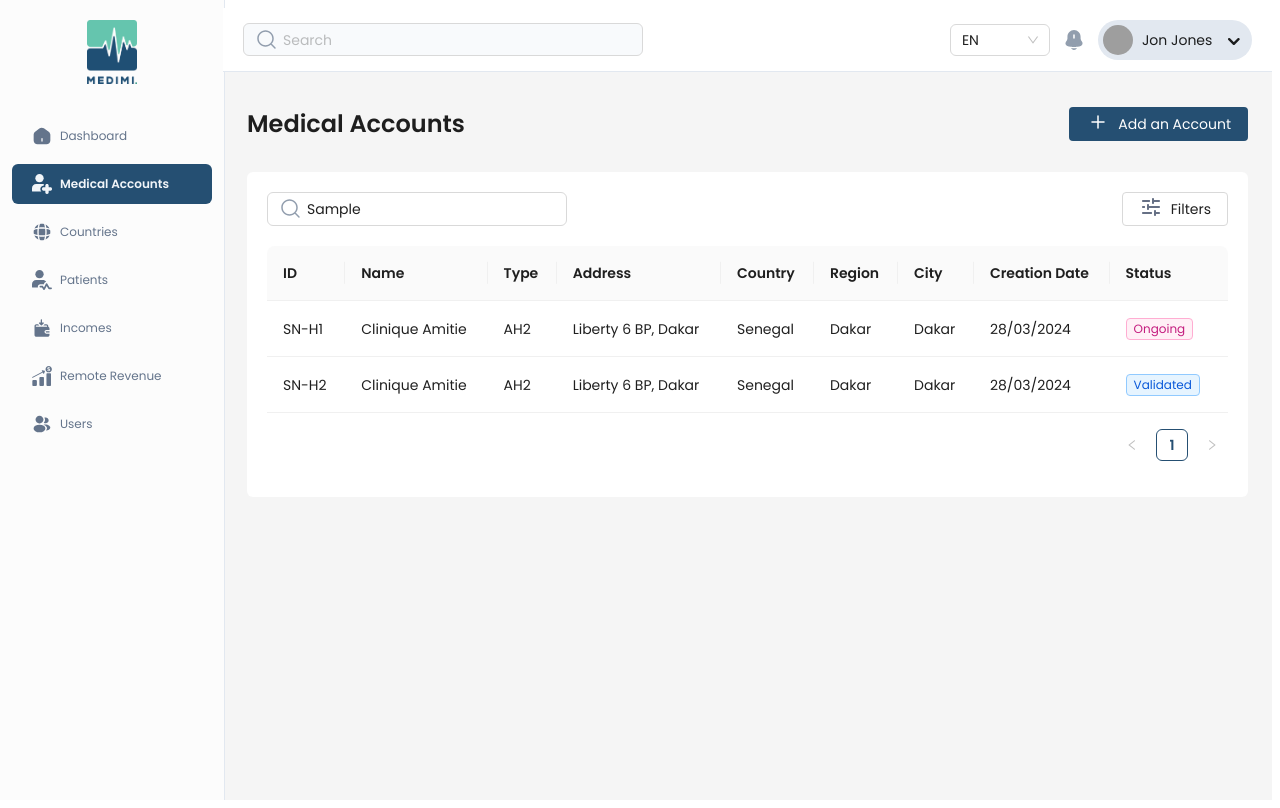
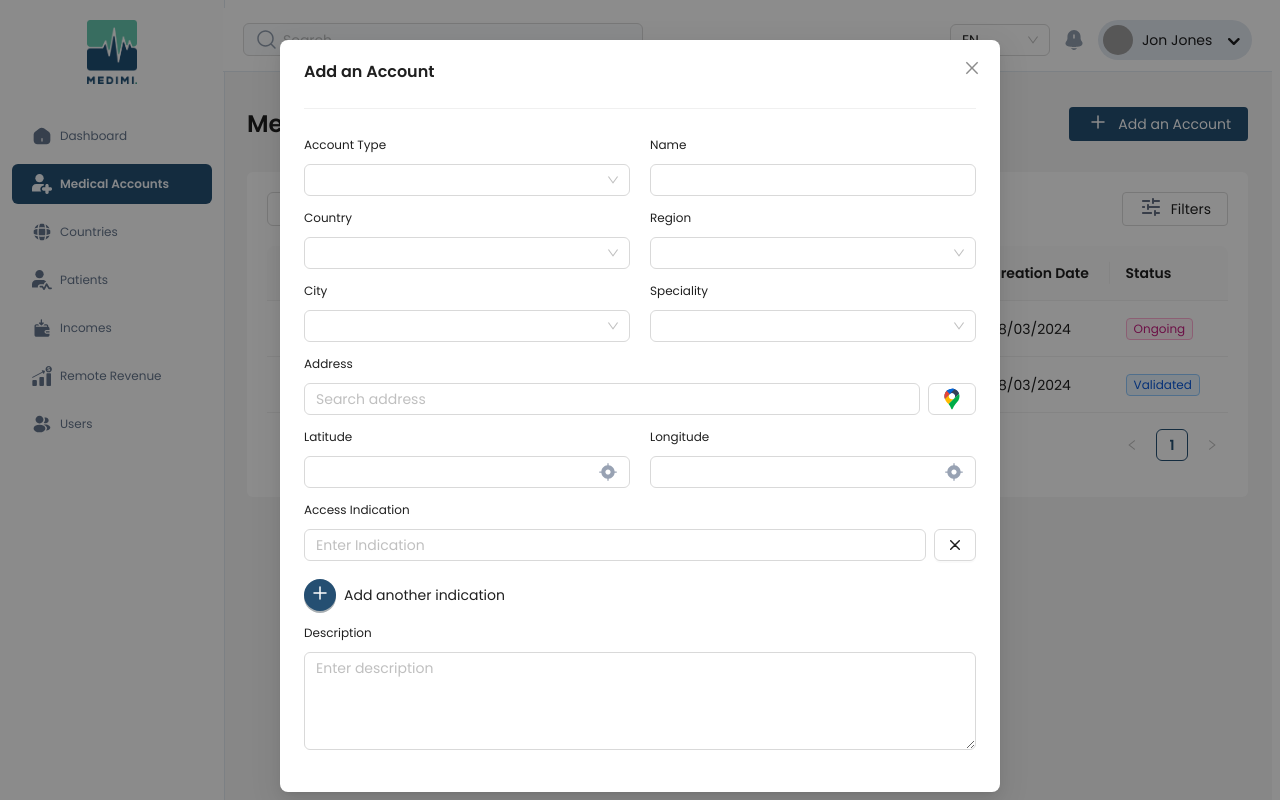
Before and after one commit to deftzero/medimi-admin, a React (Vite) app: page /medical-accounts in a window 1280 px wide. Both pictures are taken after typing "Sample" into the empty fields and a click on the button "Add an Account". Built offline with nearby package versions, Linux system fonts and the light colour scheme; grey boxes are pictures that could not be loaded.

Commit message:
medical accounts added form added uploading wip

```diff
--- /dev/null
+++ b/src/components/pages/medical-accounts/AddAccount.tsx
@@ -0,0 +1,195 @@
+import { AutoComplete, Button, Col, Divider, Form, Input, InputNumber, Modal, Row, Select, Space } from 'antd';
+import Add from '../../../assets/icons/add.svg?react'
+import ChevronDown from '../../../assets/icons/chevron-down.svg?react'
+import LocationMarker from '../../../assets/icons/location-marker.svg?react'
+import Close from '../../../assets/icons/close.svg?react'
+import LocationCoordinates from '../../../assets/icons/location-coordinates.svg?react'
+
+import AppButton from "../../ui/AppButton";
+import { useState } from 'react';
+
+const { TextArea } = Input
+
+export default function AddAccount() {
+  const [open, setOpen] = useState(false)
+
+  const toggleDrawer = () => setOpen(!open)
+
+  return (
+    <>
+      <AppButton onClick={toggleDrawer} type='primary' size='small' icon={<Add />}>Add an Account</AppButton>
+      <Modal
+        title="Add an Account"
+        centered
+        open={open}
+        onOk={toggleDrawer}
+        className='my-10'
+        onCancel={toggleDrawer}
+        width={720}
+        footer={false}
+      >
+        <Divider />
+        <AddAccountForm />
+      </Modal>
+    </>
+  )
+}
+
+
+function AddAccountForm() {
+
+  const selectOptions: any = [
+    {
+      id: 1,
+      name: 'AH1'
+    },
+    {
+      id: 2,
+      name: 'AH2'
+    }
+  ]
+
+  const autoCompleteOptions = [
+    { value: 'Burns Bay Road' },
+    { value: 'Downing Street' },
+    { value: 'Wall Street' },
+  ];
+
+
+  function handleSubmit(values: any) {
+    console.log(values)
+  }
+
+  return (
+    <Form onFinish={handleSubmit} initialValues={{ indications: [undefined] }} layout="vertical" requiredMark={false}>
+      <Row gutter={20}>
+        <Col span={12}>
+          <Form.Item name="type" label={<span className="text-xs">Account Type</span>}>
+            <Select>
+              {selectOptions.map((item: any) => (
+                <Select.Option key={item.id} value={item.id}>
+                  {item.name}
+                </Select.Option>
+              ))}
+            </Select>
+          </Form.Item>
+        </Col>
+        <Col span={12}>
+          <Form.Item name="name" label={<span className="text-xs">Name</span>}>
+            <Input />
+          </Form.Item>
+        </Col>
+        <Col span={12}>
+          <Form.Item name="country" label={<span className="text-xs">Country</span>}>
+            <Select>
+              {selectOptions.map((item: any) => (
+                <Select.Option key={item.id} value={item.id}>
+                  {item.name}
+                </Select.Option>
+              ))}
+            </Select>
+          </Form.Item>
+        </Col>
+        <Col span={12}>
+          <Form.Item name="region" label={<span className="text-xs">Region</span>}>
+            <Select>
+              {selectOptions.map((item: any) => (
+                <Select.Option key={item.id} value={item.id}>
+                  {item.name}
+                </Select.Option>
+              ))}
+            </Select>
+          </Form.Item>
+        </Col>
+        <Col span={12}>
+          <Form.Item name="city" label={<span className="text-xs">City</span>}>
+            <Select>
+              {selectOptions.map((item: any) => (
+                <Select.Option key={item.id} value={item.id}>
+                  {item.name}
+                </Select.Option>
+              ))}
+            </Select>
+          </Form.Item>
+        </Col>
+        <Col span={12}>
+          <Form.Item name="speciality" label={<span className="text-xs">Speciality</span>}>
+            <Select>
+              {selectOptions.map((item: any) => (
+                <Select.Option key={item.id} value={item.id}>
+                  {item.name}
+                </Select.Option>
+              ))}
+            </Select>
+          </Form.Item>
+        </Col>
+        <Col span={24}>
+          <div className='flex flex-row gap-2 items-center'>
+            <Form.Item name="address" className='w-full' label={<span className="text-xs grow">Address</span>}>
+              <AutoComplete
+                className='w-full'
+                options={autoCompleteOptions}
+                suffixIcon={<ChevronDown />}
+                placeholder="Search address"
+                filterOption={(inputValue, option) =>
+                  option!.value.toUpperCase().indexOf(inputValue.toUpperCase()) !== -1
+                }
+              />
+            </Form.Item>
+            <AppButton className="mt-5 flex-none">
+              <LocationMarker />
+            </AppButton>
+          </div>
+        </Col>
+        <Col span={12}>
+          <Form.Item name="latitude" label={<span className="text-xs">Latitude</span>}>
+            <InputNumber controls={false} className='w-full' suffix={<LocationCoordinates />} />
+          </Form.Item>
+        </Col>
+        <Col span={12}>
+          <Form.Item name="longitude" label={<span className="text-xs">Longitude</span>}>
+            <InputNumber controls={false} className='w-full' suffix={<LocationCoordinates />} />
+          </Form.Item>
+        </Col>
+        <Col span={24}>
+          <Form.List name="indications">
+            {(fields, { add, remove }) => (
+              <>
+                {fields.map(({ key, name, ...restField }) => (
+                  <div key={key} className='flex flex-row gap-2 items-center'>
+                    <Form.Item
+                      {...restField}
+                      label={<span className="text-xs">Access Indication</span>}
+                      name={[name, 'indication']}
+                      className='w-full'
+                      rules={[{ required: true, message: 'Missing Indication' }]}
+                    >
+                      <Input placeholder="Enter Indication" className='w-full' />
+                    </Form.Item>
+                    <Button onClick={() => remove(name)} className='mt-5'>
+                      <Close height={10} />
+                    </Button>
+                  </div>
+                ))}
+                <Form.Item>
+                  <Space className='mt-2'>
+                    <Button type="primary" shape='circle' onClick={() => add()} block icon={<Add />} />
+                    <span>Add another indication</span>
+                  </Space>
+                </Form.Item>
+              </>
+            )}
+          </Form.List>
+        </Col>
+        <Col span={24}>
+          <Form.Item name="description" label={<span className="text-xs">Description</span>}>
+            <TextArea rows={4} placeholder="Enter description" maxLength={6} />
+          </Form.Item>
+        </Col>
+        {/* <Col span={24}>Profile</Col>
+        <Col span={24}>Gallery</Col>
+        <Col span={24}>Legal Documents</Col> */}
+      </Row>
+    </Form>
+  )
+}
--- a/src/pages/admin/MedicalAccounts.tsx
+++ b/src/pages/admin/MedicalAccounts.tsx
@@ -1,11 +1,11 @@
 import { Drawer, Form, Input, Select, Table, TableProps, Tag, Typography } from "antd";
-import Add from '../../assets/icons/add.svg?react'
 import Filter from '../../assets/icons/filter.svg?react'
 import Close from '../../assets/icons/close.svg?react'
 import Search from '../../assets/icons/search.svg?react'
 import AppButton from "../../components/ui/AppButton";
 import { dateFormatter } from "../../utils";
 import { useState } from "react";
+import AddAccount from "../../components/pages/medical-accounts/AddAccount";
 
 const { Title } = Typography;
 
@@ -54,7 +54,7 @@ export default function MedicalAccounts() {
     <div className="space-y-5">
       <div className="header flex flex-row justify-between items-center">
         <Title level={3} className='mt-3'>Medical Accounts</Title>
-        <AppButton type='primary' size='small' icon={<Add />}>Add an Account</AppButton>
+        <AddAccount />
       </div>
 
       <div className="bg-white p-5 rounded-md space-y-5">
```
Also changed, not shown: src/assets/icons/location-coordinates.svg (added), src/assets/icons/location-marker.svg (added).
